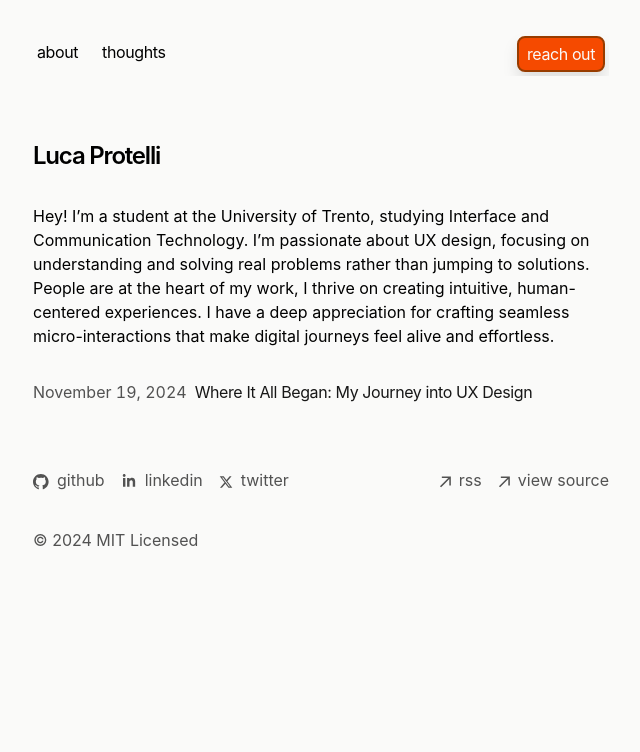
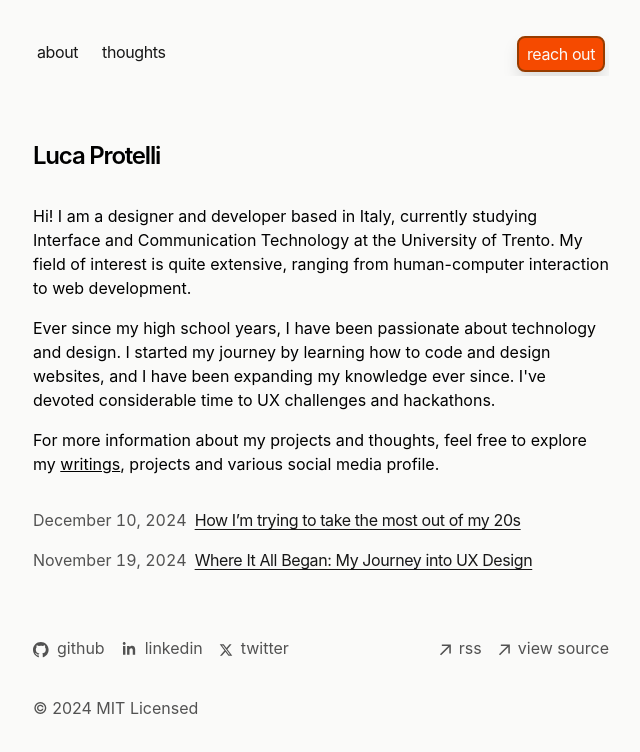
Before and after one commit to lucaprotelli/portfolio, a Next.js app in the folder blog/: page / in a window 1280 px wide. Shown: the top 752 px of the page, without its empty margins (319-959 px from the left). Built offline with nearby package versions, Linux system fonts and the light colour scheme.

Commit message:
Add MDX components and enhance blog functionality
- Introduce `Badge` component for better link presentation.
- Implement `useMDXComponents` for managing MDX components.
- Refactor navigation and post components for improved styling and functionality.

```diff
--- /dev/null
+++ b/blog/app/blog/mdx-components.tsx
@@ -0,0 +1,8 @@
+import Badge from "../components/badge"
+
+export function useMDXComponents() {
+    return {
+        Badge,
+        // Add any other components you want to use in MDX here
+    }
+}
--- /dev/null
+++ b/blog/app/blog/posts/my-20s.mdx
@@ -0,0 +1,64 @@
+---
+title: "How I’m trying to take the most out of my 20s"
+publishedAt: "2024-12-10"
+summary: "This post explores the challenges and opportunities of entering your 20s, embracing uncertainty, and navigating self-discovery through curiosity, risk-taking, and learning from mistakes."
+---
+
+import { MDXComponents } from "../mdx-components.tsx"
+
+Hello everyone!
+
+This post is a reflection on what it feels like to step into your 20s, seen through the eyes of someone who’s just beginning this journey. As a student, I spend a lot of time thinking about the future. Honestly, it’s kind of overwhelming sometimes. I often wonder, “Am I on the right path?” or “Is what I’m doing now going to matter?” It’s tough not to get caught up in the stress and uncertainty that comes with trying to figure out what comes next.
+
+But I do think these years are special in a way. It feels like there’s more room to take risks, experiment, and invest in ourselves. It’s not that we can’t do those things later in life, but right now, we don’t have as many responsibilities weighing us down, and maybe that makes it a bit easier to make mistakes, learn, and grow.
+
+## **Overwhelmed by Choices**
+
+There are moments when I question whether what I’m doing will really have any value. Sometimes, I feel like the world is so full of options, so many paths to choose from, that it’s hard to know which direction to take. I see so much information online—so many topics to explore—that it becomes hard to know where to start or what’s worth my attention. In the beginning, it feels like I make a lot of mistakes, but I guess that’s part of learning, right?
+
+The thing is, I don’t think there’s a “perfect” way to go about it. I’ve realized that it’s easy to rush things, especially when we get advice about following the best sources or the quickest methods. But sometimes, I feel like it’s important to take my time. To let things sink in, ask myself questions, and not be afraid to explore different perspectives.
+
+## **The Role of Curiosity**
+
+One thing I’m starting to understand is that being curious—truly curious—is one of the most valuable things I can practice. Curiosity doesn’t always lead to clear answers, but it keeps me exploring, keeps me learning, and I think that’s what helps ideas come together. It’s not about having everything figured out from the start. It’s about staying open, even when things feel uncertain.
+
+So, I’m trying not to get too stuck on the first bit of information I find. Instead, I’m trying to enjoy the process of discovering, diving deeper, and questioning what I learn along the way.
+
+## **Embracing the Journey**
+
+But here’s something I’ve been thinking about lately: **What if the real challenge is not knowing exactly what’s next, but being okay with that uncertainty?**
+
+I guess the best advice I could give myself right now is to stop overthinking things. Life isn’t a straight line. It’s more like a roller coaster with its ups and downs. Some days I feel lost, some days I feel like I’m making progress, but I think it’s okay to not have everything figured out yet.
+
+In this fast-paced world, it’s easy to get overwhelmed, to feel like we should be doing more or going faster. But sometimes, it helps to pause and reflect on what we’re really doing. It’s scary to put in effort and not know if it’s going to work out. But isn’t that what life is about? Trying things, failing sometimes, and learning from those experiences.
+
+We’re young, and we have time to figure out what we’re passionate about. We don’t have to have it all together right now. Maybe we will fail at times, but that’s normal. The most important thing is to keep going, keep asking questions, and be open to learning and growing.
+
+Remember, life isn’t just about your career or achievements. It’s about finding balance and connecting with yourself. If we can do that, I think we’ll be on the right track.
+
+So, as we’re figuring out what to do with our lives, let’s remember that it’s not about having everything figured out right away. We need time to explore, to make mistakes, and to learn from them.
+
+> **What’s the challenge you’re facing right now, and how do you deal with the uncertainty of it all?**
+
+**Useful sources**: <br />
+[Y Combinator Video](https://youtu.be/H_XMqRhLhic?si=ZRaNNMZroB1EiKjE) · [Attention is all you need](https://proceedings.neurips.cc/paper_files/paper/2017/file/3f5ee243547dee91fbd053c1c4a845aa-Paper.pdf) · [Wait But Why](https://waitbutwhy.com/2018/04/picking-career.html) · [How to Do Great Work](https://www.paulgraham.com/greatwork.html) · [More To That](https://moretothat.com/)
+
+**Useful sources**: <br />
+
+<Badge
+    text="Y Combinator Video"
+    link="https://youtu.be/H_XMqRhLhic?si=ZRaNNMZroB1EiKjE"
+/> ·
+<Badge
+    text="Attention is all you need"
+    link="https://proceedings.neurips.cc/paper_files/paper/2017/file/3f5ee243547dee91fbd053c1c4a845aa-Paper.pdf"
+/> ·
+<Badge
+    text="Wait But Why"
+    link="https://waitbutwhy.com/2018/04/picking-career.html"
+/> ·
+<Badge
+    text="How to Do Great Work"
+    link="https://www.paulgraham.com/greatwork.html"
+/> ·
+<Badge text="More To That" link="https://moretothat.com/" />
--- /dev/null
+++ b/blog/app/components/badge.tsx
@@ -0,0 +1,14 @@
+import Link from "next/link"
+
+export default function Badge({ text, link }: { text: string; link: string }) {
+    return (
+        <Link
+            href={link}
+            target="_blank"
+            rel="noopener noreferrer"
+            className="inline-flex items-center rounded-full bg-gray-50 px-2 py-1 text-xs font-medium text-gray-600 ring-1 ring-inset ring-gray-500/10"
+        >
+            {text}
+        </Link>
+    )
+}
--- a/blog/app/components/nav.tsx
+++ b/blog/app/components/nav.tsx
@@ -26,7 +26,7 @@ export function Navbar() {
                                 <Link
                                     key={path}
                                     href={path}
-                                    className="transition-all hover:text-neutral-800 dark:hover:text-neutral-200 flex align-middle relative py-1 px-2 m-1"
+                                    className="text-neutral-900 hover:text-neutral-600 dark:text-neutral-200 dark:hover:text-neutral-400 transition duration-300 flex align-middle relative py-1 px-2 m-1 "
                                 >
                                     {name}
                                 </Link>
--- a/blog/app/components/posts.tsx
+++ b/blog/app/components/posts.tsx
@@ -26,7 +26,7 @@ export function BlogPosts() {
                             <p className="text-neutral-600 dark:text-neutral-400 tabular-nums">
                                 {formatDate(post.metadata.publishedAt, false)}
                             </p>
-                            <p className="text-neutral-900 dark:text-neutral-100 tracking-tight">
+                            <p className="text-neutral-900 dark:text-neutral-100 tracking-tight underline underline-offset-3 hover:text-neutral-700 dark:hover:text-neutral-300 transition">
                                 {post.metadata.title}
                             </p>
                         </div>
--- a/blog/app/page.tsx
+++ b/blog/app/page.tsx
@@ -1,4 +1,5 @@
 import { BlogPosts } from "app/components/posts"
+import Link from "next/link"
 
 export default function Page() {
     return (
@@ -7,9 +8,21 @@ export default function Page() {
                 Luca Protelli
             </h1>
             <p className="mb-4">
-                {`Hey! I’m a student at the University of Trento, studying Interface and Communication Technology. I’m passionate about UX design, focusing on understanding and solving real problems rather than jumping to solutions. People are at the heart of my work, I thrive on creating intuitive, human-centered experiences.
-
-I have a deep appreciation for crafting seamless micro-interactions that make digital journeys feel alive and effortless.`}
+                {`Hi! I am a designer and developer based in Italy, currently studying Interface and Communication Technology at the University of Trento. My field of interest is quite extensive, ranging from human-computer interaction to web development. `}
+            </p>
+            <p className="mb-4">
+                {`Ever since my high school years, I have been passionate about technology and design. I started my journey by learning how to code and design websites, and I have been expanding my knowledge ever since. I've devoted considerable time to UX challenges and hackathons.`}
+            </p>
+            <p className="mb-4">
+                {`For more information about my projects and thoughts, feel free to explore my `}
+                <Link
+                    key="/blog"
+                    href="/blog"
+                    className="font-normal underline underline-offset-1 hover:text-neutral-700 dark:hover:text-neutral-300 transition"
+                >
+                    writings
+                </Link>
+                {`, projects and various social media profile.`}{" "}
             </p>
             <div className="my-8">
                 <BlogPosts />
--- a/blog/package.json
+++ b/blog/package.json
@@ -6,7 +6,11 @@
         "start": "next start"
     },
     "dependencies": {
+        "@mdx-js/loader": "^3.1.0",
+        "@mdx-js/react": "^3.1.0",
+        "@next/mdx": "^15.1.0",
         "@tailwindcss/postcss": "4.0.0-alpha.13",
+        "@types/mdx": "^2.0.13",
         "@types/node": "20.11.17",
         "@types/react": "18.2.55",
         "@types/react-dom": "18.2.19",
```
Also changed, not shown: blog/app/blog/utils.ts (+17 -17 lines), blog/app/components/mdx.tsx (+13 -13 lines), blog/tsconfig.json (+7 -1 lines), 1 other file (tests, documents, lock files or other folders).
